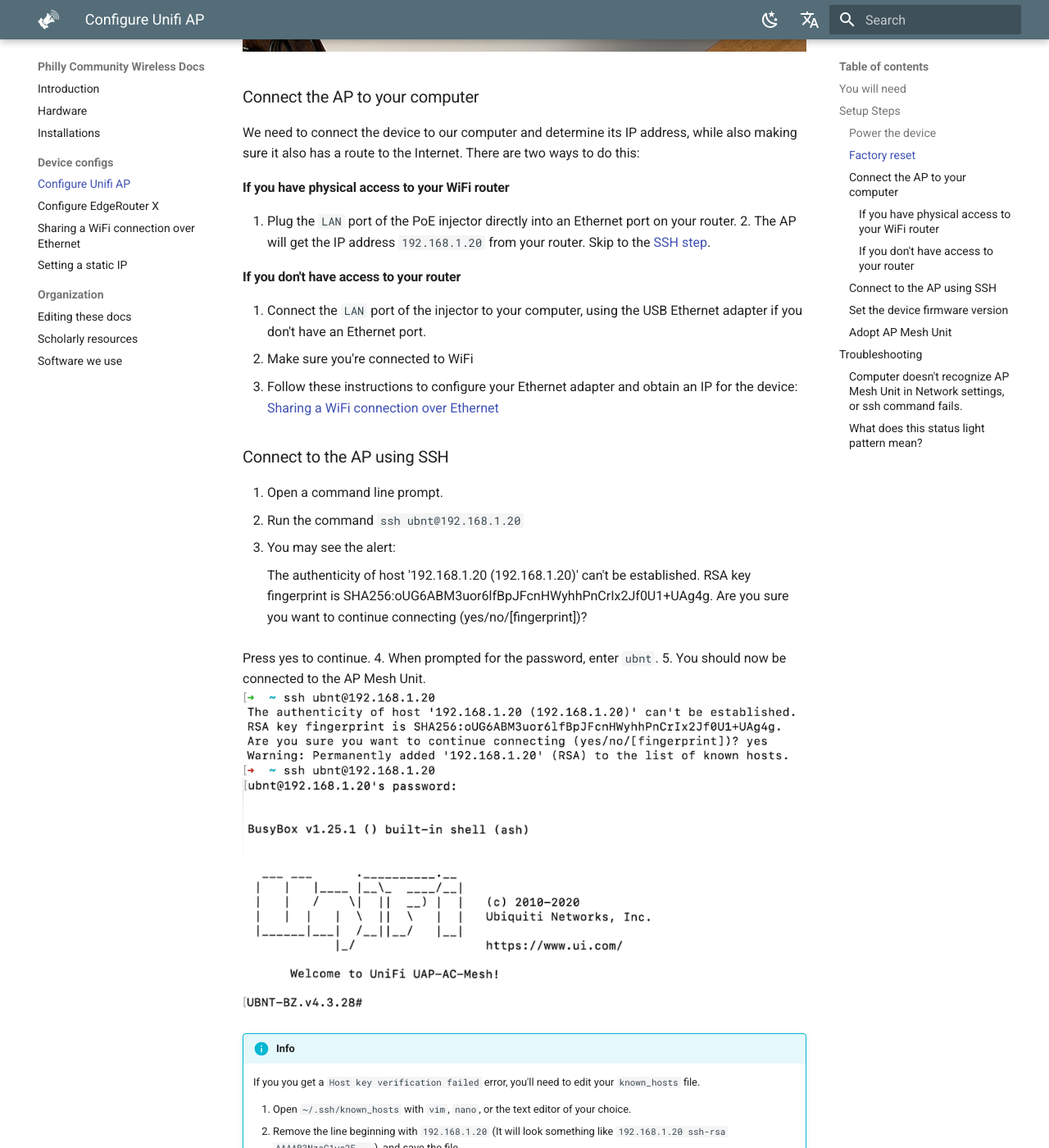
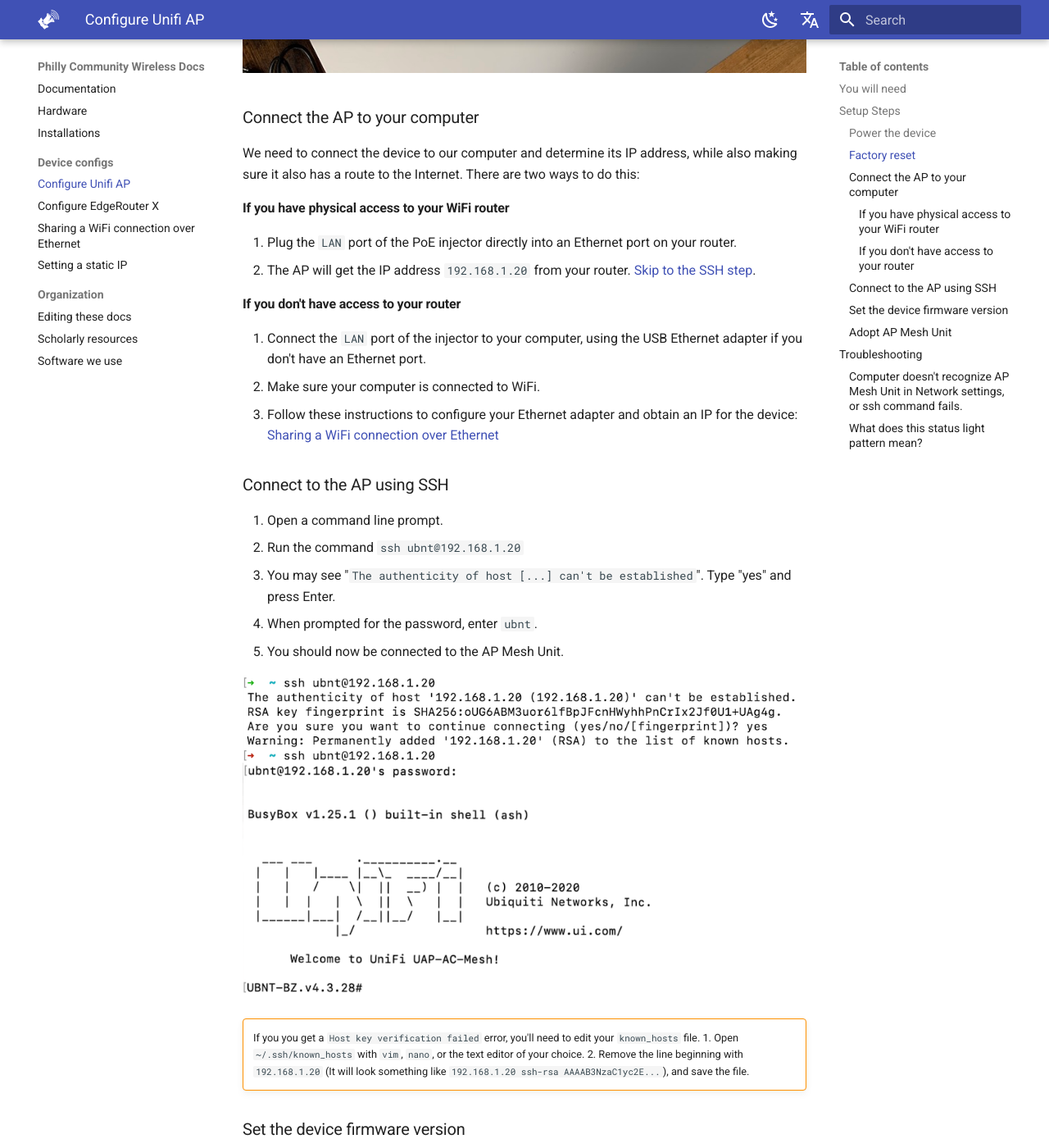
Before and after one commit to phillycommunitywireless/docs, an MkDocs documentation site: the page built from docs/device-configs/configure-ap-mesh.md, in a window 1280 px wide and 1400 px high, scrolled down 3649 px. Shown: the whole window at 82% size. Built offline with MkDocs 1.6.1 and Material for MkDocs 9.7.7, drawn with Linux system fonts in a browser that asks for light colours; comment, search, counter and statistics services are not loaded; some of the changed text lies outside the part shown.

Commit message:
Update colors & fix links

```diff
--- a/docs/device-configs/configure-ap-mesh.md
+++ b/docs/device-configs/configure-ap-mesh.md
@@ -42,7 +44,7 @@
 2. Hold it pressed in for 5 seconds.
 3. The status light on the AP should flash, then go out as the device reboots. When it comes back on it should be solid white, indicating the reset was successful.
 
-![Reset Button](../../assets/images/mesh/Reset.jpeg)
+![Reset Button](../assets/images/mesh/Reset.jpeg)
 ![Ports](../assets/images/mesh/Ports.jpeg)
 ![Wiring](../assets/images/mesh/Wiring.jpeg)
 
@@ -52,32 +54,28 @@
 
 #### If you have physical access to your WiFi router
 
-1. Plug the `LAN` port of the PoE injector directly into an Ethernet port on your router. 2. The AP will get the IP address `192.168.1.20` from your router. Skip to the [SSH step](#ssh-into-the-device).
+1. Plug the `LAN` port of the PoE injector directly into an Ethernet port on your router.
+2. The AP will get the IP address `192.168.1.20` from your router. [Skip to the SSH step](#connect-to-the-ap-using-ssh).
 
 #### If you don't have access to your router
 
 1. Connect the `LAN` port of the injector to your computer, using the USB Ethernet adapter if you don't have an Ethernet port.
-2. Make sure you're connected to WiFi
-3. Follow these instructions to configure your Ethernet adapter and obtain an IP for the device: [Sharing a WiFi connection over Ethernet](./shared-connection)
+2. Make sure your computer is connected to WiFi.
+3. Follow these instructions to configure your Ethernet adapter and obtain an IP for the device: [Sharing a WiFi connection over Ethernet](./shared-connection.md)
 
 ### Connect to the AP using SSH
 
 1. Open a command line prompt.
 2. Run the command `ssh ubnt@192.168.1.20`
-3. You may see the alert:
-
-       The authenticity of host '192.168.1.20 (192.168.1.20)' can't be established.
-       RSA key fingerprint is SHA256:oUG6ABM3uor6lfBpJFcnHWyhhPnCrIx2Jf0U1+UAg4g.
-       Are you sure you want to continue connecting (yes/no/[fingerprint])?
-
-   Press yes to continue.
+3. You may see "`The authenticity of host [...] can't be established`". Type "yes" and press Enter.
 4. When prompted for the password, enter `ubnt`.
 5. You should now be connected to the AP Mesh Unit.
-   ![SSH Connection](../../assets/images/mesh/SSH.png)
 
-!!! info
+   ![SSH Connection](../assets/images/mesh/SSH.png)
+
+!!! warning ""
+
     If you you get a `Host key verification failed` error, you'll need to edit your `known_hosts` file.
-
     1. Open `~/.ssh/known_hosts` with `vim`, `nano`, or the text editor of your choice.
     2. Remove the line beginning with `192.168.1.20` (It will look something like `192.168.1.20 ssh-rsa AAAAB3NzaC1yc2E...`), and save the file.
 
@@ -90,12 +88,17 @@
 
 ### Adopt AP Mesh Unit
 
-_You will need access to the PCW Unifi controller interface to complete this step._
+!!! info ""
 
-1. From your `ssh` shell, run the command `set-inform http://unifi.phillycommunitywireless.org:8080/inform`.
-   - This will alert the controller that the AP Mesh Unit wants to be adopted.
-2. Open the Unifi portal in your browser, and navigate to the device list.
-3. The AP Mesh Unit should appear in the list of devices awaiting adoption.
+    You will need access to the PCW Unifi controller interface to complete this step.
+
+1. From your `ssh` shell, run the command `set-inform http://unifi.phillycommunitywireless.org:8080/inform`. This will send a message over the internet to our controller, letting it know the device wants to be adopted.
+
+!!! warning ""
+
+    If your prompt hangs here, your AP probably doesn't have a route to the internet. [Return to the connection step](#connect-the-ap-to-your-computer) and make sure your setup follows those instructions.
+
+2. Open the Unifi portal in your browser, and navigate to the device list. The AP should appear in the list of devices awaiting adoption.
 4. Press `Adopt` to adopt the AP Mesh Unit.
 
 ## Troubleshooting
@@ -106,4 +109,4 @@
 
 ### What does this status light pattern mean?
 
-[LED Color Patterns for UniFi Devices](https://help.ui.com/hc/en-us/articles/204910134-UniFi-LED-Color-Patterns-for-UniFi-Devices)
+Refer to this article: [LED Color Patterns for UniFi Devices](https://help.ui.com/hc/en-us/articles/204910134-UniFi-LED-Color-Patterns-for-UniFi-Devices)
--- a/docs/index.md
+++ b/docs/index.md
@@ -1,7 +1,8 @@
 ---
-title: Introduction
+title: Documentation
 
 ---
+
 # Introduction
 
 ## The PCW Project
--- a/mkdocs.yml
+++ b/mkdocs.yml
@@ -12,14 +12,6 @@
     - navigation.tracking
     - navigation.sections
   palette:
-    # Light mode
-    - scheme: default
-      media: "(prefers-color-scheme: light)"
-      primary: blue grey
-      accent: deep orange
-      toggle:
-        icon: material/weather-night
-        name: Switch to dark mode
     # Dark mode
     - scheme: slate
       media: "(prefers-color-scheme: dark)"
@@ -28,6 +20,14 @@
       toggle:
         icon: material/weather-sunny
         name: Switch to light mode
+    # Light mode
+    - scheme: default
+      media: "(prefers-color-scheme: light)"
+      primary: indigo
+      accent: deep orange
+      toggle:
+        icon: material/weather-night
+        name: Switch to dark mode
 
 extra:
   homepage: https://phillycommunitywireless.org
```
Also changed, not shown: other parts of docs/device-configs/configure-ap-mesh.md (+3 -1 lines), docs/hardware.md (+3 -3 lines), docs/installations.md (+11 -11 lines), 1 other file.
